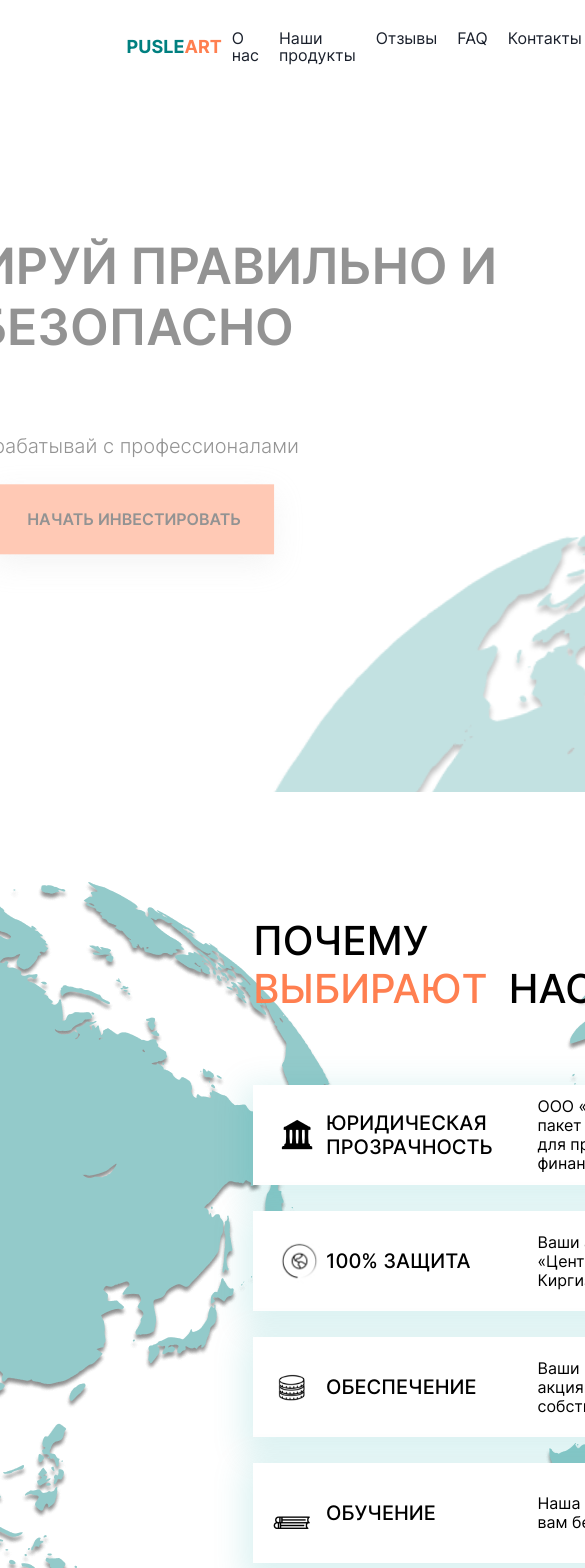
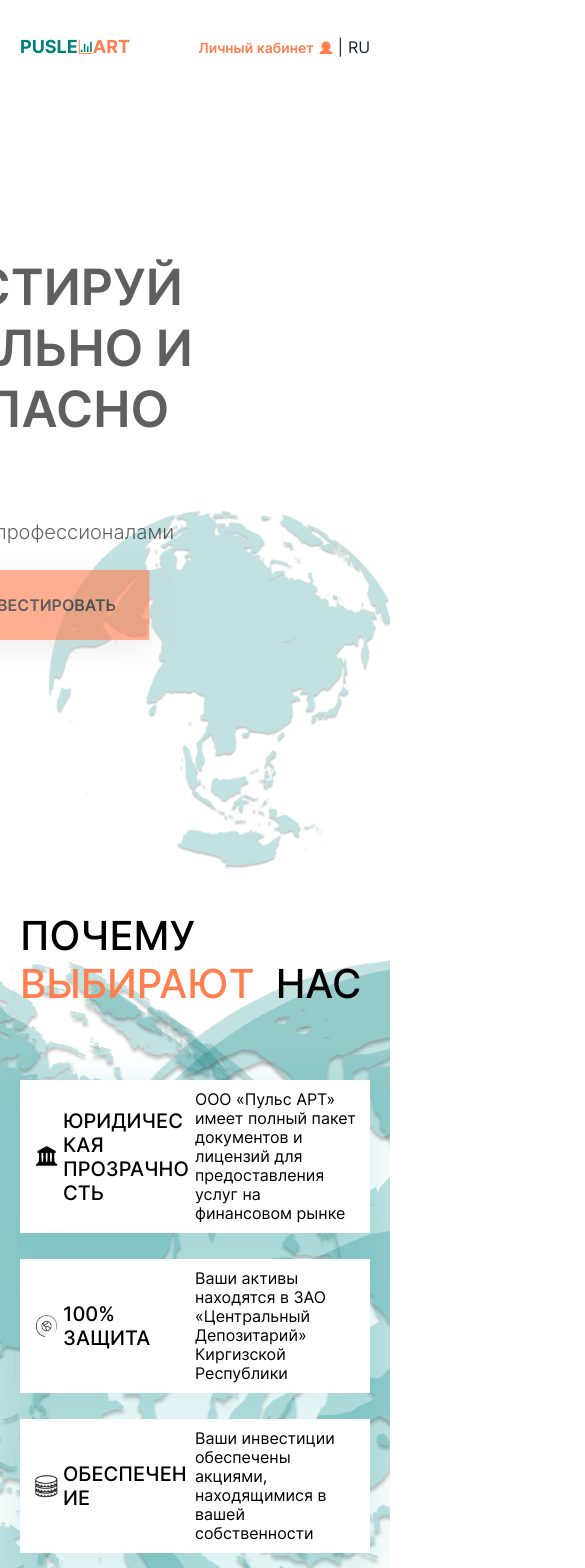
Before and after one commit to EddDevv/pluse-art, a React (Create React App) app: page / in a window 390 px wide. Shown: the top 1568 px of the page, 585 px wide, since content can reach past the window. Built offline with nearby package versions, Linux system fonts and the light colour scheme.

Commit message:
init mobile

```diff
--- a/src/components/layoutHome/LayoutHome.module.scss
+++ b/src/components/layoutHome/LayoutHome.module.scss
@@ -1,11 +1,11 @@
 .layout_main{
   width: 100%;
   // min-width: 100%;
-  min-width: 100vh;
+  // min-width: 100vh;
 }
 .container {
   width: 100%;
-  min-width: 100%;
+  // min-width: 100%;
   display: flex;
   gap: 10px;
   height: 94px;
@@ -22,6 +22,9 @@
   font-style: normal;
   font-weight: 400;
   font-size: 16px;
+  @media screen and (max-width: 700px) {
+    padding: 0 20px;
+  }
 }
 .container_main{
   box-shadow: none;
@@ -54,10 +57,18 @@
 .nav_container {
   display: flex;
   gap: 20px;
+  @media screen and (max-width: 700px) {
+    display: none;
+  }
 }
 .personal_container {
   display: flex;
   gap: 20px;
+  align-items: center;
+  justify-content: end;
+  @media screen and (max-width: 700px) {
+    gap: 5px;
+  }
 }
 .link_to_pa {
   font-weight: 600;
--- a/src/pages/home/about/About.module.scss
+++ b/src/pages/home/about/About.module.scss
@@ -35,7 +35,7 @@
   gap: 26px;
   // background-color: #FF7F50;
   @media screen and (max-width: 700px) {
-    // padding: 0 3%;
+    padding: 20px;
   }
 }
 
@@ -59,11 +59,15 @@
   display: flex;
   align-items: center;
   justify-content: flex-start;
+  padding: 10px;
 }
 .white_block_icon {
   width: 10%;
   text-align: center;
   margin-left: 20px;
+  @media screen and (max-width: 700px) {
+    margin-left: 0;
+  }
 }
 .white_block_title {
   width: 40%;
--- a/src/pages/home/homeStart/HomeStart.module.scss
+++ b/src/pages/home/homeStart/HomeStart.module.scss
@@ -81,6 +81,39 @@
       transform: translate(400px, -400px) rotate(-210deg);
     }
   }
+  @media screen and (max-width: 700px) {
+    width: 400px;
+    left: 20px;
+    transform: translate(150px, -200px) rotate(-210deg);
+    animation: word_animationM 10s;
+    @keyframes word_animationM {
+      0% {
+        opacity: 0;
+        transform: none;
+      }
+
+      30% {
+        opacity: 0;
+        transform: none;
+      }
+      35% {
+        opacity: 1;
+        transform: none;
+      }
+      60% {
+        opacity: 1;
+        transform: none;
+      }
+      75% {
+        // transform: rotate(-30deg);
+        // transform: translate(100px 100px);
+        transform: translate(150px, -200px) rotate(-30deg);
+      }
+      100% {
+        transform: translate(150px, -200px) rotate(-210deg);
+      }
+    }
+  }
 }
 
 .init_title_container {
@@ -104,6 +137,9 @@
   align-items: center;
 
   opacity: 0;
+  @media screen and (max-width: 700px) {
+    font-size: 50px;
+  }
 
   animation: hide_visible 3s;
 
@@ -122,6 +158,11 @@
     }
   }
 }
+.init_logo {
+  @media screen and (max-width: 700px) {
+    width: 50px;
+  }
+}
 .orange_color {
   color: #ff7f50;
 }
@@ -133,6 +174,7 @@
   line-height: 24px;
   color: #000000;
   opacity: 0;
+  text-align: center;
 
   animation: hide_visible_sub 3s;
 
@@ -235,6 +277,9 @@
       transform: translate(-500px, 70px);
     }
   }
+  @media screen and (max-width: 700px) {
+    top: 450px;
+  }
 }
 .init_desc {
   position: absolute;
@@ -245,7 +290,7 @@
   align-items: center;
   justify-content: center;
   gap: 30px;
-  opacity:0;
+  opacity: 0;
   animation: down_desc_animation 4s 3s;
   @keyframes down_desc_animation {
     0% {
@@ -267,6 +312,9 @@
       // transform: translateY(-200px);
       transform: translate(-500px, 70px);
     }
+  }
+  @media screen and (max-width: 700px) {
+    top: 400px;
   }
 }
 
@@ -299,6 +347,7 @@
   @media screen and (max-width: 700px) {
     width: 100%;
     margin-top: 30px;
+    gap: 20px;
   }
 }
 .title {
@@ -309,7 +358,7 @@
   color: #000000;
   padding-right: 10%;
   @media screen and (max-width: 700px) {
-    font-size: 30px;
+    font-size: 45px;
   }
 }
 .orange_color {
@@ -333,6 +382,9 @@
   line-height: 58px;
   text-transform: uppercase;
   animation: fade_out_animation 10s;
+  @media screen and (max-width: 700px) {
+    font-size: 38px;
+  }
 }
 
 .green_block {
--- a/src/pages/home/homeStart/HomeStart.tsx
+++ b/src/pages/home/homeStart/HomeStart.tsx
@@ -46,7 +46,7 @@ const HomeStart = () => {
             <div className={styles.init_title_container}>
               <div className={styles.init_title}>
                 <div>PULSE</div>
-                <div>
+                <div className={styles.init_logo}>
                   <img src={LogoBig} alt="" />
                 </div>
                 <div className={styles.orange_color}>ART</div>
--- a/src/pages/home/platform/Platform.module.scss
+++ b/src/pages/home/platform/Platform.module.scss
@@ -24,7 +24,7 @@
   display: flex;
   flex-direction: column;
   @media screen and (max-width: 700px) {
-    // padding: 0 3%;
+    padding: 20px;
   }
 }
 
@@ -46,6 +46,9 @@
   background: #ffffff;
   box-shadow: 0px 10px 30px 10px rgba(1, 165, 165, 0.14);
   align-self: end;
+  @media screen and (max-width: 700px) {
+    width: 100%;
+  }
 }
 .desc1 {
   padding: 50px;
@@ -56,6 +59,9 @@
   flex-direction: column;
   width: 100%;
   gap: 10px;
+  @media screen and (max-width: 700px) {
+    padding: 20px;
+  }
 }
 .info {  font-style: normal;
   font-weight: 600;
--- a/src/pages/home/products/Products.module.scss
+++ b/src/pages/home/products/Products.module.scss
@@ -20,7 +20,7 @@
   align-items: center;
   // background-color: #ff7f50;
   @media screen and (max-width: 700px) {
-    padding: 20px 5%;
+    padding: 20px;
     width: 100%;
   }
 }
@@ -37,12 +37,15 @@
   width: 100%;
   flex-direction: column;
   gap: 50px;
+  @media screen and (max-width: 700px) {
+    gap: 20px;
+  }
 }
 %green_block {
   width: 100%;
-  height: 150px;
+  min-height: 150px;
   background-image: url("../../../assets/images/BackGreen.png");
-  background-size: cover;
+  // background-size: cover;
   background-position: left top;
   background-repeat: no-repeat;
   display: flex;
@@ -54,7 +57,12 @@
     background-color: #ff7f50;
     background-image: none;
     color: #000000;
-    transition: all 1s
+    transition: all 1s;
+  }
+  @media screen and (max-width: 700px) {
+    gap: 10px;
+    padding: 10px;
+    flex-direction: column;
   }
 }
 .green_block_1 {
@@ -75,10 +83,16 @@
   font-size: 32px;
   line-height: 39px;
   text-transform: uppercase;
+  @media screen and (max-width: 700px) {
+    width: 100%;
+  }
 }
 .green_block_text {
   width: 40%;
   font-weight: 500;
   font-size: 20px;
   line-height: 24px;
+  @media screen and (max-width: 700px) {
+    width: 100%;
+  }
 }
```
